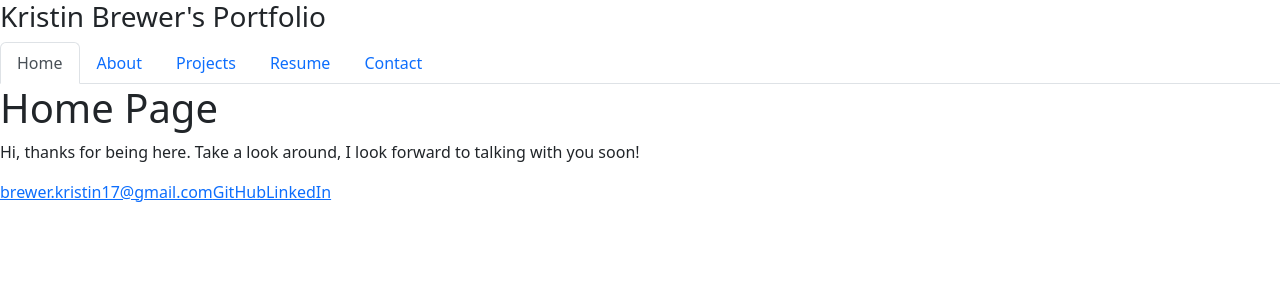
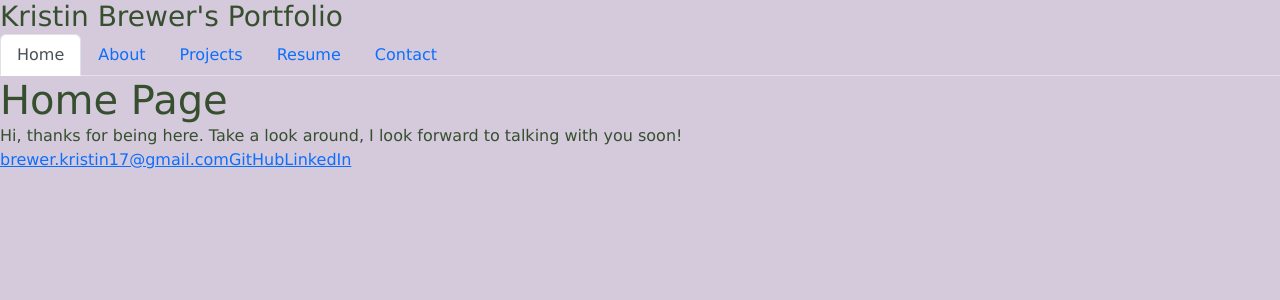
Before and after one commit to kristinbrewer/react-portfolio, a React (Create React App) app: page / in a window 1280 px wide. Shown: the top 300 px of the page. Built offline with nearby package versions, Linux system fonts and the light colour scheme.

Commit message:
linked css to portfolio, basic css started

```diff
--- a/src/App.css
+++ b/src/App.css
@@ -1,38 +1,35 @@
-.App {
-    text-align: center;
-  }
+/*box-sizing defines how the width and height of an element are calculated (if they include boarders/padding*/
+* {
+    box-sizing: border-box;
+}
+/*Root groups variables throughout code to make it easier to change*/
+/*color palette*/
+:root {
+    --primary: rgb(54, 79, 47);
+    --secondary: rgb(226, 219, 185);
+    --tertiary: rgb(105, 86, 129);
+    --dark: rgb(113, 83, 50);
+    --light: rgb(212, 202, 219);
 
-  .App-logo {
-    height: 40vmin;
-    pointer-events: none;
-  }
+}
+body {
+    margin: 0;
+    padding: 0;
+    font-family: 'American Typewriter', 'Lucida Sans Unicode', 'Lucida Grande', 'Lucida Sans', Arial, sans-serif;
+    color: var(--primary);
+    background-color: var(--light);
+    line-height: 1.5;
+}
 
-  @media (prefers-reduced-motion: no-preference) {
-    .App-logo {
-      animation: App-logo-spin infinite 20s linear;
-    }
-  }
+h1,
+h2,
+h3,
+h4,
+h5,
+h6 {
+  margin: 0;
+}
 
-  .App-header {
-    background-color: #282c34;
-    min-height: 100vh;
-    display: flex;
-    flex-direction: column;
-    align-items: center;
-    justify-content: center;
-    font-size: calc(10px + 2vmin);
-    color: white;
-  }
-
-  .App-link {
-    color: #61dafb;
-  }
-
-  @keyframes App-logo-spin {
-    from {
-      transform: rotate(0deg);
-    }
-    to {
-      transform: rotate(360deg);
-    }
-  }
+p {
+  margin: 0;
+}
--- a/src/components/Portfolio.js
+++ b/src/components/Portfolio.js
@@ -8,7 +8,7 @@ import Header from './Header';
 import Footer from './Footer';
 import Resume from './Resume';
 import 'bootstrap/dist/css/bootstrap.min.css';
-
+import '../App.css';
 export default function Portfolio() {
   const [currentPage, setCurrentPage] = useState('Home');
 
```
